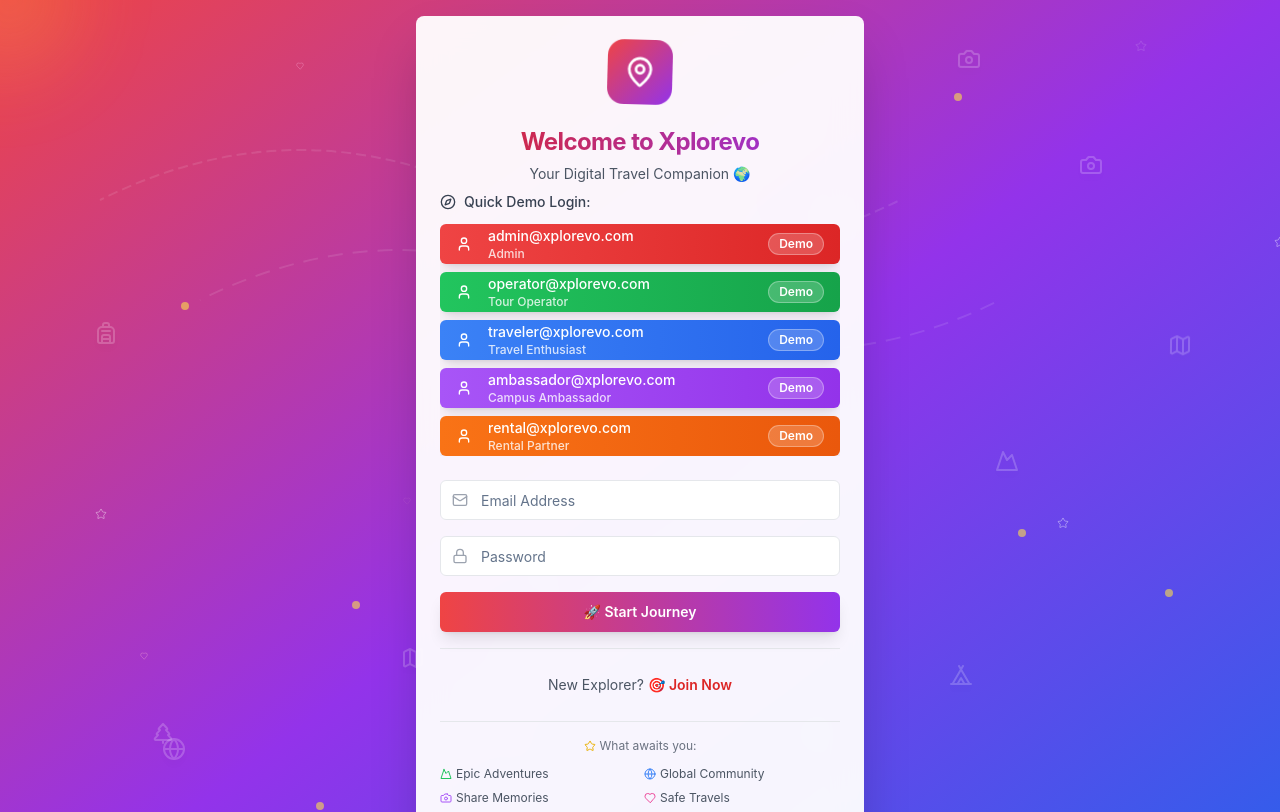
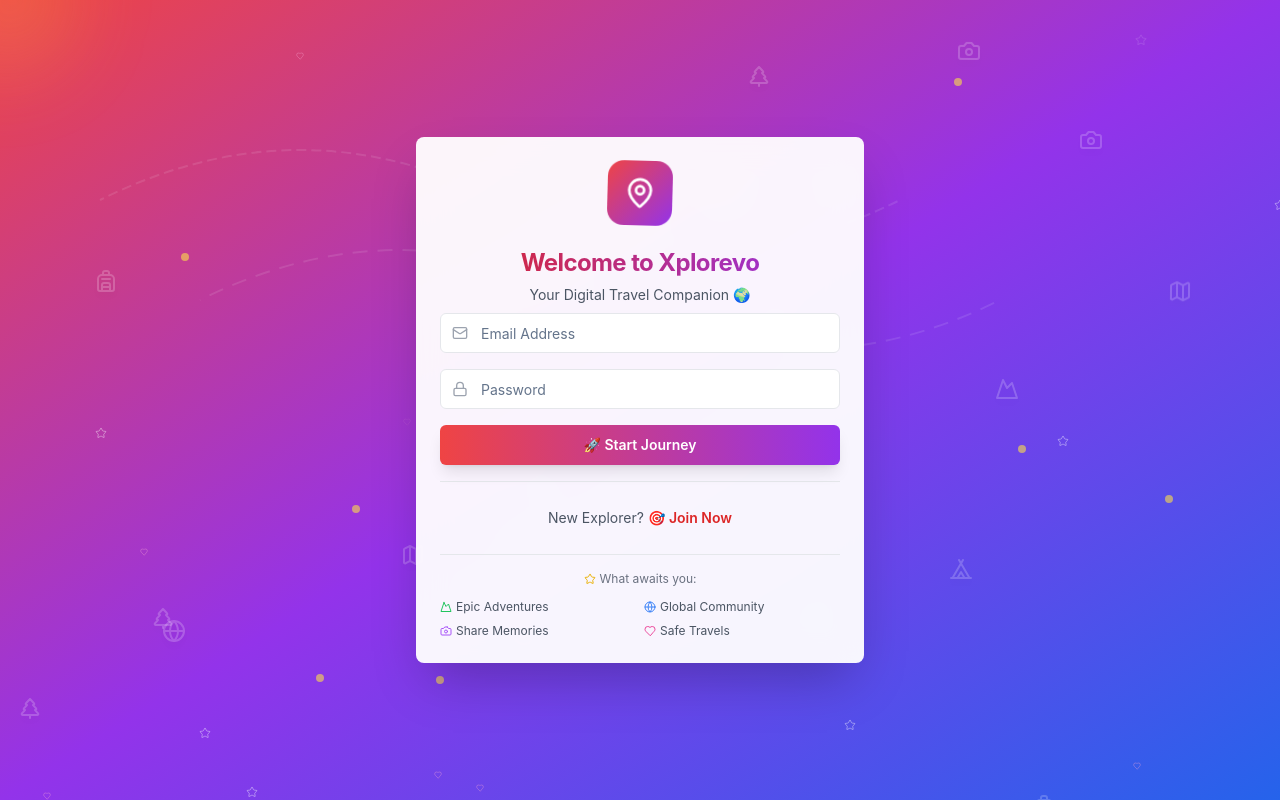
Before and after one commit to TrekVibe01/xplorevo-travel-verse-platform, a React (Vite) app: page / in a window 1280 px wide. Shown: the top 812 px of the page. Built offline with nearby package versions, Linux system fonts and the light colour scheme.

Commit message:
Remove demo login instructions
Remove demo login instructions from AnimatedLoginExperience component.

```diff
--- a/src/components/AnimatedLoginExperience.tsx
+++ b/src/components/AnimatedLoginExperience.tsx
@@ -1,8 +1,7 @@
 
 import { useState, useEffect } from "react";
 import { Card, CardContent, CardHeader, CardTitle } from "@/components/ui/card";
-import { MapPin, Compass } from "lucide-react";
-import DemoAccountButton from "./login/DemoAccountButton";
+import { MapPin } from "lucide-react";
 import LoginForm from "./login/LoginForm";
 import FloatingAnimations from "./login/FloatingAnimations";
 import FeaturesList from "./login/FeaturesList";
@@ -17,15 +16,6 @@ const AnimatedLoginExperience = ({ onLogin }: AnimatedLoginExperienceProps) => {
   const [isSubmitting, setIsSubmitting] = useState(false);
   const [error, setError] = useState('');
 
-  // Enhanced demo credentials with more user types
-  const demoAccounts = [
-    { email: 'admin@xplorevo.com', password: 'admin123', role: 'Admin', color: 'from-red-500 to-red-600' },
-    { email: 'operator@xplorevo.com', password: 'operator123', role: 'Tour Operator', color: 'from-green-500 to-green-600' },
-    { email: 'traveler@xplorevo.com', password: 'traveler123', role: 'Travel Enthusiast', color: 'from-blue-500 to-blue-600' },
-    { email: 'ambassador@xplorevo.com', password: 'ambassador123', role: 'Campus Ambassador', color: 'from-purple-500 to-purple-600' },
-    { email: 'rental@xplorevo.com', password: 'rental123', role: 'Rental Partner', color: 'from-orange-500 to-orange-600' }
-  ];
-
   useEffect(() => {
     const handleMouseMove = (e: MouseEvent) => {
       setMousePosition({ x: e.clientX, y: e.clientY });
@@ -34,27 +24,6 @@ const AnimatedLoginExperience = ({ onLogin }: AnimatedLoginExperienceProps) => {
     window.addEventListener('mousemove', handleMouseMove);
     return () => window.removeEventListener('mousemove', handleMouseMove);
   }, []);
-
-  const handleDemoLogin = async (account: any) => {
-    console.log('=== Demo Login Start ===');
-    console.log('Account:', account);
-
-    setIsSubmitting(true);
-    setError('');
-
-    try {
-      await new Promise(resolve => setTimeout(resolve, 1000));
-
-      console.log('Calling onLogin with account:', account);
-      onLogin(account);
-      console.log('=== Demo Login Success ===');
-    } catch (err) {
-      console.error('Demo login error:', err);
-      setError('Login failed. Please try again.');
-    } finally {
-      setIsSubmitting(false);
-    }
-  };
 
   const handleFormSubmit = async (formData: { email: string; password: string; name: string }) => {
     console.log('=== Form Submit Start ===');
@@ -70,25 +39,15 @@ const AnimatedLoginExperience = ({ onLogin }: AnimatedLoginExperienceProps) => {
     }
 
     try {
-      const account = demoAccounts.find(acc =>
-        acc.email.toLowerCase() === formData.email.toLowerCase() &&
-        acc.password === formData.password
-      );
-
       await new Promise(resolve => setTimeout(resolve, 1000));
 
-      if (account) {
-        console.log('Valid demo credentials found:', account);
-        onLogin(account);
-      } else {
-        console.log('Creating new user account');
+      console.log('Creating user account');
       const newUser = {
         email: formData.email,
         role: 'Travel Enthusiast',
         name: formData.name || 'User'
       };
       onLogin(newUser);
-      }
 
       console.log('=== Form Submit Success ===');
     } catch (err) {
@@ -121,23 +80,6 @@ const AnimatedLoginExperience = ({ onLogin }: AnimatedLoginExperienceProps) => {
             </div>
           )}
 
-          <div className="mb-6">
-            <p className="text-sm font-medium text-gray-700 mb-3 flex items-center gap-2">
-              <Compass className="w-4 h-4" />
-              Quick Demo Login:
-            </p>
-            <div className="grid grid-cols-1 gap-2 max-h-60 overflow-y-auto">
-              {demoAccounts.map((account, index) => (
-                <DemoAccountButton
-                  key={index}
-                  account={account}
-                  onLogin={handleDemoLogin}
-                  isSubmitting={isSubmitting}
-                />
-              ))}
-            </div>
-          </div>
-
           <LoginForm
             isLogin={isLogin}
             onSubmit={handleFormSubmit}
@@ -146,13 +88,6 @@ const AnimatedLoginExperience = ({ onLogin }: AnimatedLoginExperienceProps) => {
           />
 
           <FeaturesList />
-
-          <div className="bg-blue-50 border border-blue-200 rounded-lg p-3 text-xs text-blue-700">
-            <strong>🔑 Demo Login Instructions:</strong>
-            <br />• Click any demo button above for instant access
-            <br />• Or use: admin@xplorevo.com / admin123
-            <br />• Or use: traveler@xplorevo.com / traveler123
-          </div>
         </CardContent>
       </Card>
 
--- a/src/components/login/DemoAccountButton.tsx
+++ /dev/null
@@ -1,39 +0,0 @@
-
-import { Button } from "@/components/ui/button";
-import { Badge } from "@/components/ui/badge";
-import { User } from "lucide-react";
-
-interface DemoAccount {
-  email: string;
-  password: string;
-  role: string;
-  color: string;
-}
-
-interface DemoAccountButtonProps {
-  account: DemoAccount;
-  onLogin: (account: DemoAccount) => void;
-  isSubmitting: boolean;
-}
-
-const DemoAccountButton = ({ account, onLogin, isSubmitting }: DemoAccountButtonProps) => {
-  return (
-    <Button
-      onClick={() => onLogin(account)}
-      disabled={isSubmitting}
-      className={`w-full text-left justify-start bg-gradient-to-r ${account.color} hover:opacity-90 text-white border-0 transform hover:scale-105 transition-all duration-200 shadow-lg disabled:opacity-50`}
-      variant="outline"
-    >
-      <User className="w-4 h-4 mr-2" />
-      <div className="flex-1 text-left">
-        <div className="font-medium">{account.email}</div>
-        <div className="text-xs opacity-80">{account.role}</div>
-      </div>
-      <Badge variant="secondary" className="ml-2 text-xs bg-white/20 text-white border-white/30">
-        Demo
-      </Badge>
-    </Button>
-  );
-};
-
-export default DemoAccountButton;
```
Lines whose indentation alone changed are shown as unchanged.
